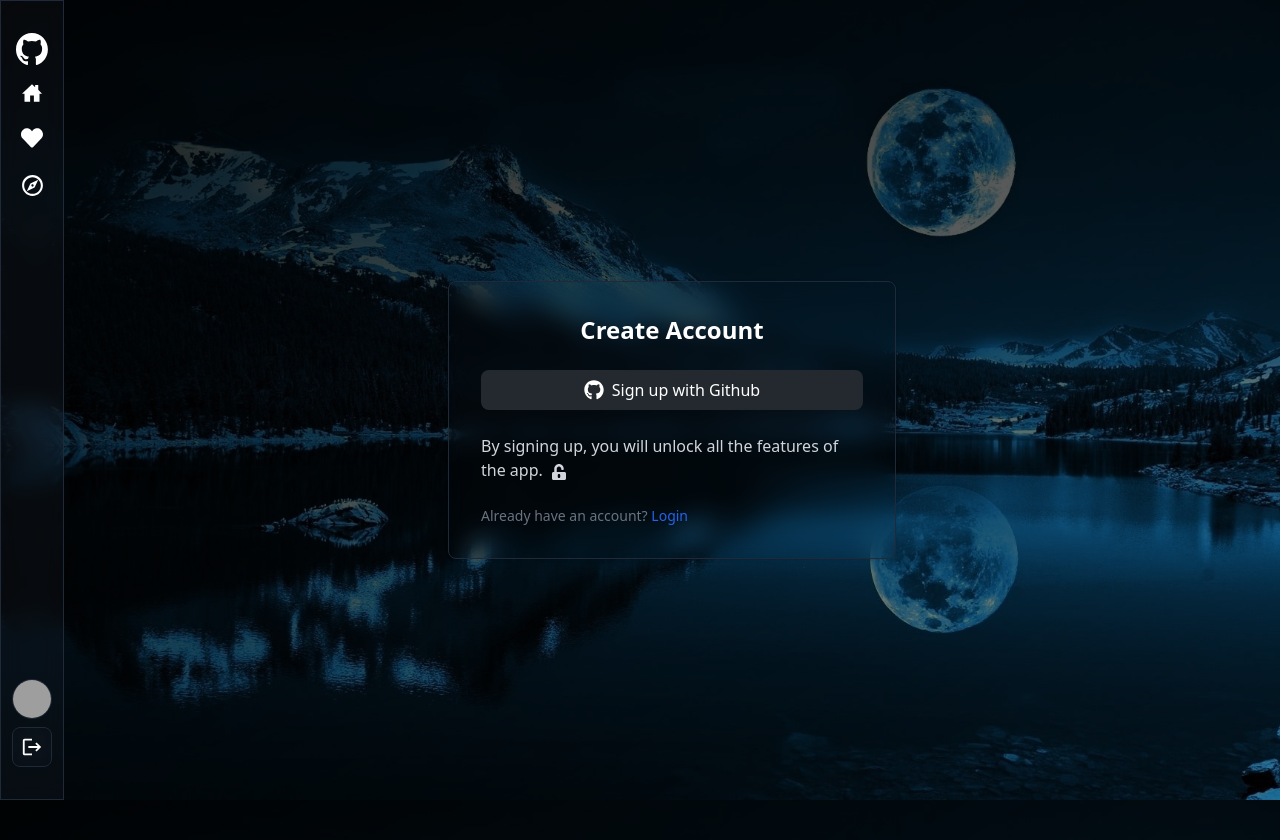
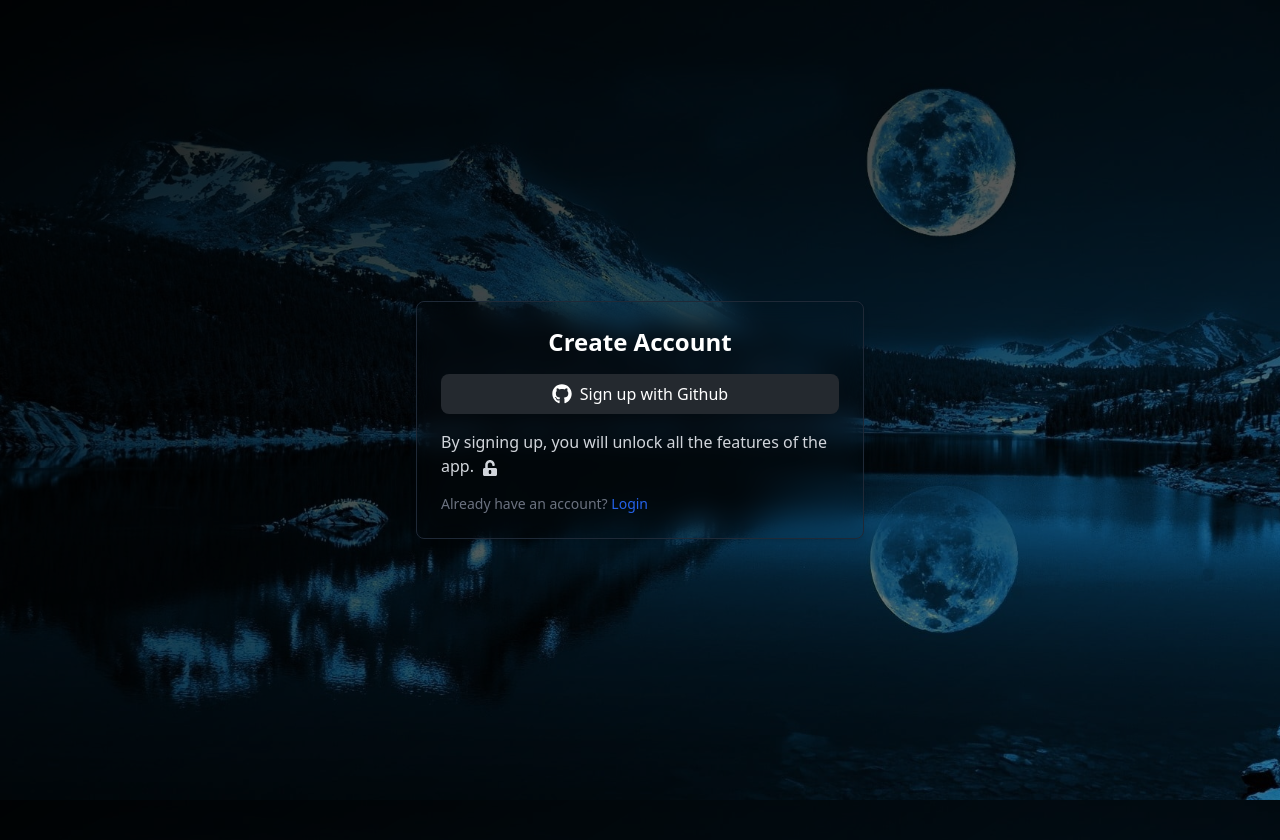
Before and after one commit to ashiii1/GitLy, a React (Vite) app in the folder frontend/: page /signup in a window 1280 px wide. Built offline with nearby package versions, Linux system fonts and the light colour scheme; grey boxes are pictures that could not be loaded.

Commit message:
logout and sidebar res

```diff
--- a/frontend/src/App.jsx
+++ b/frontend/src/App.jsx
@@ -1,35 +1,36 @@
-import { Route, Routes} from 'react-router-dom';
-import {Toaster} from 'react-hot-toast'
+import React from 'react';
+import { Route, Routes } from 'react-router-dom';
+import { Toaster } from 'react-hot-toast';
 
-
-import HomePage from './pages/HomePage'
-import LoginPage from './pages/LoginPage'
+import HomePage from './pages/HomePage';
+import LoginPage from './pages/LoginPage';
 import SignUpPage from './pages/SignUpPage';
 import ExplorePage from './pages/ExplorePage';
 import LikesPage from './pages/LikesPage';
 
+import Sidebar from './components/Sidebar';
 
-import Sidebar from './components/Sidebar';
 function App() {
-
   return (
-
     <div className="flex">
-      <Sidebar/>
-   <div className='max-w-5xl my-5 text-white mx-auto transition-all duration-300 flex-1'>
-      <Routes>
-        <Route path='/' element={<HomePage/>}/>
-        <Route path='/login' element={<LoginPage/>}/>
-        <Route path='/signup' element={<SignUpPage/>}/>
-        <Route path='/explore' element={<ExplorePage/>}/>
-        <Route path='/likes' element={<LikesPage/>}/>
-      </Routes>
-      <Toaster/>
-  </div>
-
+      <Sidebar />
+      <div className='max-w-5xl my-5 text-white mx-auto transition-all duration-300 flex-1'>
+        <Routes>
+          {/* Route for the home page */}
+          <Route path='/' element={<HomePage />} />
+          {/* Route for login */}
+          <Route path='/login' element={<LoginPage />} />
+          {/* Route for signup */}
+          <Route path='/signup' element={<SignUpPage />} />
+          {/* Route for explore */}
+          <Route path='/explore' element={<ExplorePage />} />
+          {/* Route for likes */}
+          <Route path='/likes' element={<LikesPage />} />
+        </Routes>
+        <Toaster />
+      </div>
     </div>
-
-  )
+  );
 }
 
-export default App
+export default App;
--- a/frontend/src/components/Logout.jsx
+++ b/frontend/src/components/Logout.jsx
@@ -1,17 +1,32 @@
+import React from "react";
 import { MdLogout } from "react-icons/md";
 
+const Logout = () => {
+  const handleLogout = () => {
+    // Perform logout operation here
 
-const Logout =()=>{
-    return(
-        <>
-           <img src={"https://ps.w.org/user-avatar-reloaded/assets/icon-256x256.png?rev=2540745"} className="w-10 h-10 rounded-full border border-gray-800"/>
+    // Redirect to the signup page
+    window.location.href = "/signup";
+  };
 
-           <div className="cursor-pointer flex items-center p-2 rounded-lg bg-glass mt-auto border border-gray-800">
-              <MdLogout size={22}/>
-           </div>
+  return (
+    <div className="flex flex-col items-center">
+      {/* User avatar image */}
+      <img
+        src={"https://ps.w.org/user-avatar-reloaded/assets/icon-256x256.png?rev=2540745"}
+        className="w-10 h-10 rounded-full border border-gray-800 mb-4" // Added margin-bottom
+        alt="User Avatar"
+      />
 
-        </>
-    )
-}
+      {/* Logout button */}
+      <div
+        className="cursor-pointer flex items-center p-2 rounded-lg bg-glass border border-gray-800"
+        onClick={handleLogout} // Call handleLogout when clicked
+      >
+        <MdLogout size={22} />
+      </div>
+    </div>
+  );
+};
 
 export default Logout;
--- a/frontend/src/components/Sidebar.jsx
+++ b/frontend/src/components/Sidebar.jsx
@@ -1,4 +1,5 @@
-import { Link } from "react-router-dom";
+import React from "react";
+import { Link, useLocation } from "react-router-dom";
 import { IoHomeSharp } from "react-icons/io5";
 import { FaHeart } from "react-icons/fa";
 import { MdOutlineExplore } from "react-icons/md";
@@ -7,7 +8,16 @@ import { MdEditDocument } from "react-icons/md";
 import Logout from "./Logout";
 
 const Sidebar = () => {
-	const authUser=true
+  const authUser = true;
+  const location = useLocation();
+
+  // Determine if the sidebar should be hidden based on the current route
+  const shouldHideSidebar = location.pathname === '/signup' || location.pathname === '/login';
+
+  // Render sidebar only if user is authenticated and not on signup or login page
+  if (!authUser || shouldHideSidebar) {
+    return null;
+  }
 
   return (
     <aside
@@ -27,49 +37,26 @@ const Sidebar = () => {
           <IoHomeSharp size={20} />
         </Link>
 
-				{authUser && (
         <Link
           to='/likes'
           className='p-1.5 flex justify-center transition-colors duration-200 rounded-lg hover:bg-gray-800'
         >
           <FaHeart size={22} />
         </Link>
-				)}
 
-				{authUser && (
         <Link
           to='/explore'
           className='p-1.5 flex justify-center transition-colors duration-200 rounded-lg hover:bg-gray-800'
         >
           <MdOutlineExplore size={25} />
         </Link>
-				)}
 
-				{!authUser && (
-					<Link
-						to='/login'
-						className='p-1.5 focus:outline-nones transition-colors duration-200 rounded-lg hover:bg-gray-800'
-					>
-						<PiSignInBold size={25} />
-					</Link>
-				)}
-
-				{!authUser && (
-					<Link
-						to='/signup'
-						className='p-1.5 focus:outline-nones transition-colors duration-200 rounded-lg hover:bg-gray-800'
-					>
-						<MdEditDocument size={25} />
-					</Link>
-				)}
-
-				{authUser && (
         <div className='flex flex-col gap-2 mt-auto'>
           <Logout />
         </div>
-				)}
       </nav>
     </aside>
   );
 };
+
 export default Sidebar;
--- a/frontend/src/pages/SignUpPage.jsx
+++ b/frontend/src/pages/SignUpPage.jsx
@@ -1,3 +1,4 @@
+import React from "react";
 import { FaGithub, FaUnlockAlt } from "react-icons/fa";
 import { Link } from "react-router-dom";
 
@@ -7,9 +8,9 @@ const SignUpPage = () => {
   };
 
   return (
-    <div className='flex flex-col items-center justify-center px-6 py-8 mx-auto h-screen lg:py-0'>
-      <div className='w-full rounded-lg shadow md:mt-0 sm:max-w-md xl:p-0 bg-glass'>
-        <div className='p-6 spacey-y-4 md:space-y-6 sm:p-8'>
+    <div className='flex flex-col items-center justify-center min-h-screen'>
+      <div className='w-full max-w-md rounded-lg shadow-md bg-glass'>
+        <div className='p-6 space-y-4'>
           <h1 className='text-xl font-bold md:text-2xl text-center'>Create Account</h1>
 
           <button
```
Also changed, not shown: 1 other file (tests, documents, lock files or other folders). Lines whose indentation alone changed are shown as unchanged.
